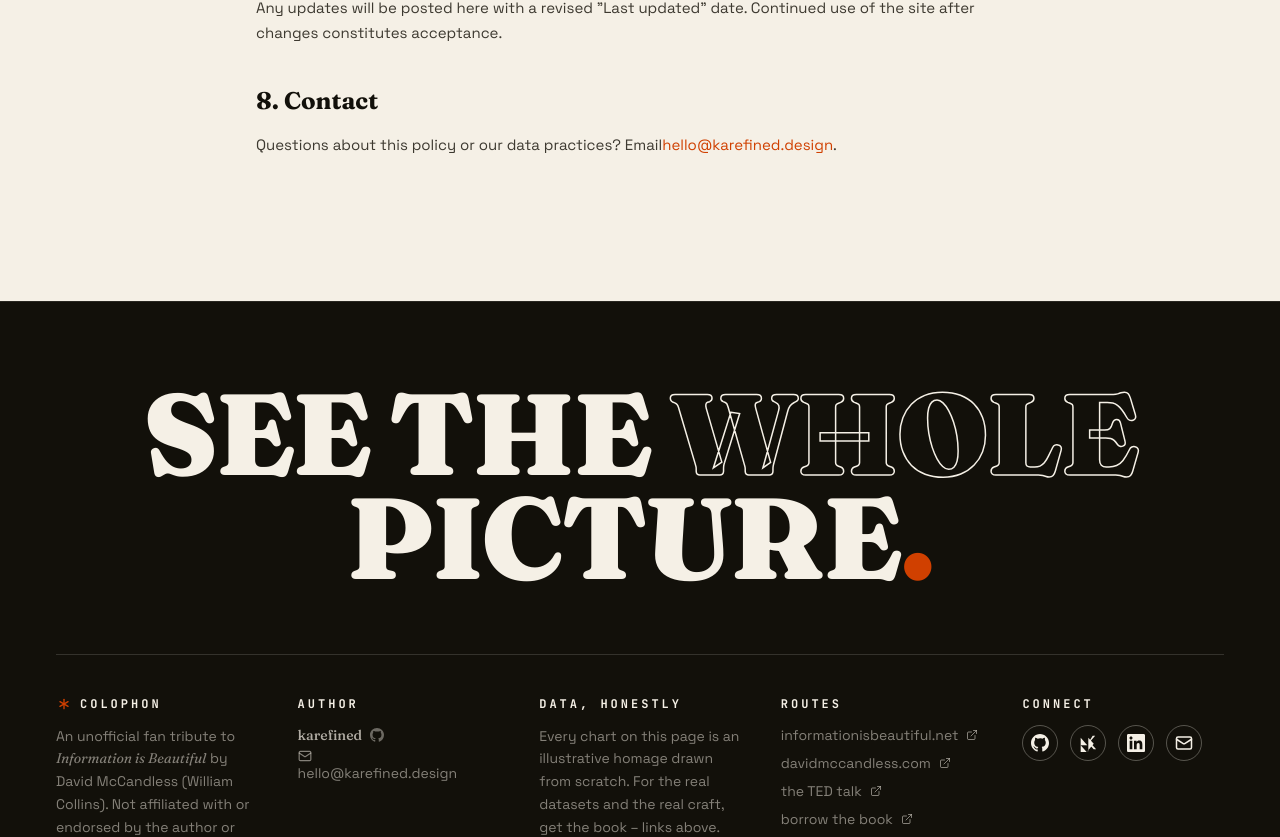
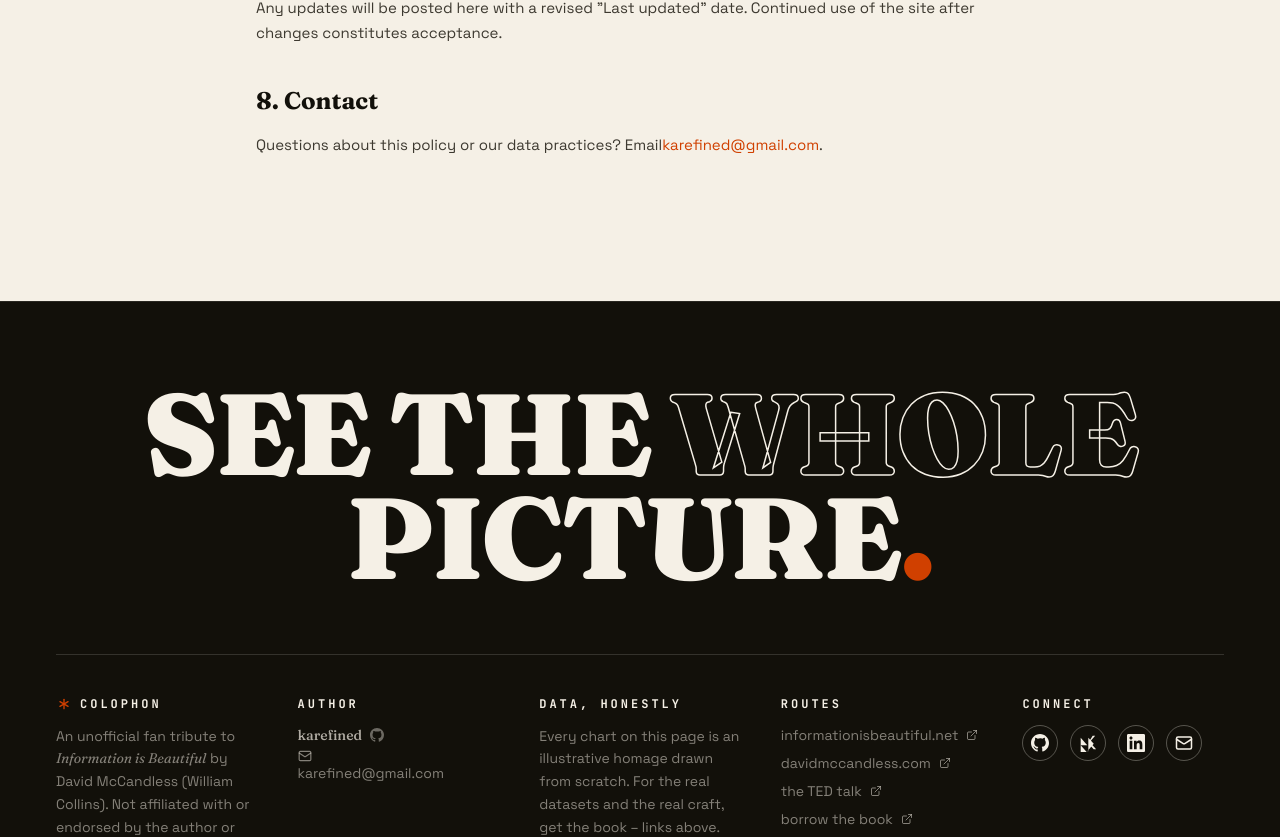
Before and after one commit to karefined-eng/information-is-beautiful-skill, a React (Vite) app: page /privacy in a window 1280 px wide. Shown: the part 1753-2590 px from the top of the page. Built offline with nearby package versions, Linux system fonts and the light colour scheme.

Commit message:
fix: email update to karefined@gmail.com (no dot)

```diff
--- a/src/components/Footer.tsx
+++ b/src/components/Footer.tsx
@@ -64,9 +64,9 @@ export default function Footer() {
               </a>
             </p>
             <p className="flex items-center gap-2">
-              <a href="mailto:hello@karefined.design" className="transition-colors hover:text-tangerine" aria-label="Email">
+              <a href="mailto:karefined@gmail.com" className="transition-colors hover:text-tangerine" aria-label="Email">
                 <Mail className="h-3.5 w-3.5" />
-                <span>hello@karefined.design</span>
+                <span>karefined@gmail.com</span>
               </a>
             </p>
           </div>
@@ -102,7 +102,7 @@ export default function Footer() {
             <a href="https://linkedin.com/in/karefined" target="_blank" rel="noreferrer" className="grid h-9 w-9 place-items-center rounded-full border border-paper/30 transition-colors hover:border-tangerine hover:bg-tangerine/10" aria-label="LinkedIn">
               <LinkedInIcon className="h-4.5 w-4.5" />
             </a>
-            <a href="mailto:hello@karefined.design" className="grid h-9 w-9 place-items-center rounded-full border border-paper/30 transition-colors hover:border-tangerine hover:bg-tangerine/10" aria-label="Email">
+            <a href="mailto:karefined@gmail.com" className="grid h-9 w-9 place-items-center rounded-full border border-paper/30 transition-colors hover:border-tangerine hover:bg-tangerine/10" aria-label="Email">
               <Mail className="h-4.5 w-4.5" />
             </a>
           </div>
--- a/src/components/Privacy.tsx
+++ b/src/components/Privacy.tsx
@@ -118,8 +118,8 @@ export default function Privacy() {
             <div>
               <h2 className="font-display text-2xl font-bold text-ink mb-4">8. Contact</h2>
               <p className="text-[15px] leading-relaxed text-ink-soft">
-                Questions about this policy or our data practices? Email
-                <a href="mailto:hello@karefined.design" className="text-tangerine hover:underline">hello@karefined.design</a>.
+Questions about this policy or our data practices? Email
+                <a href="mailto:karefined@gmail.com" className="text-tangerine hover:underline">karefined@gmail.com</a>.
               </p>
             </div>
           </div>
```
